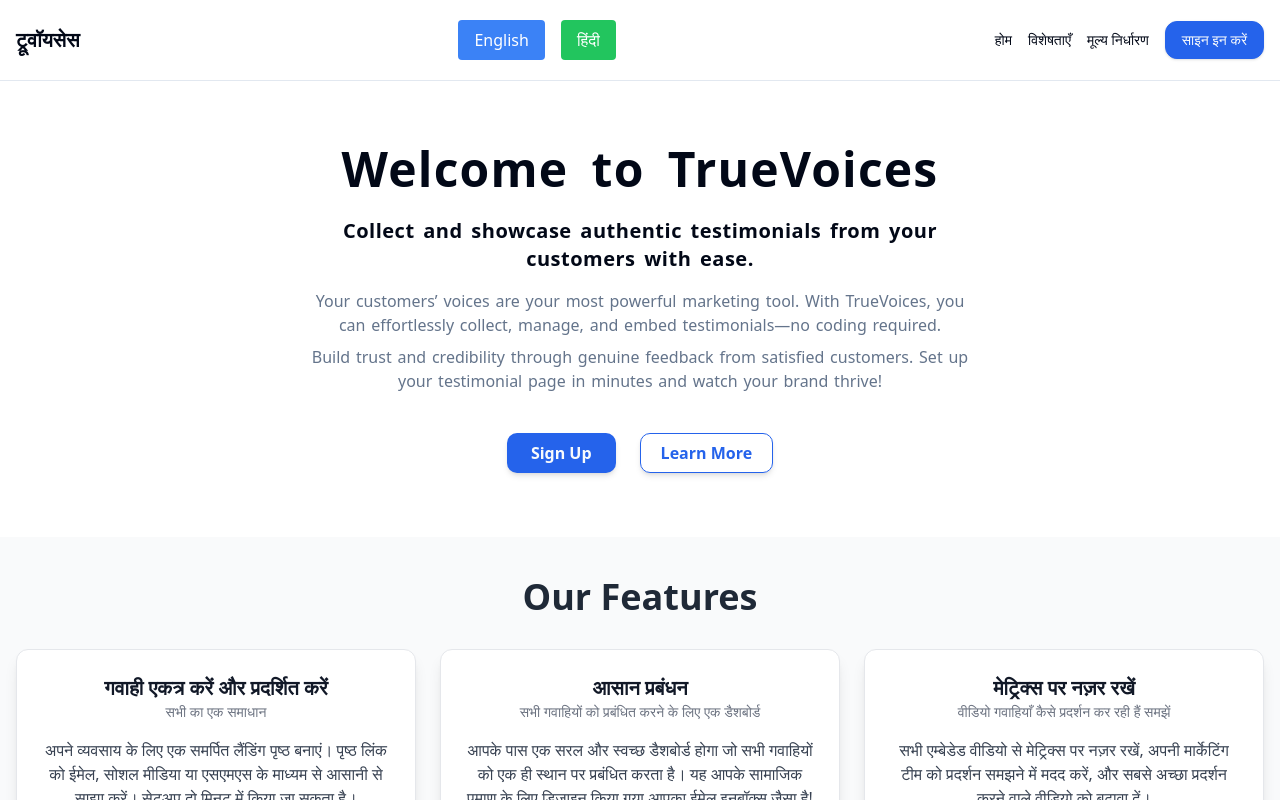
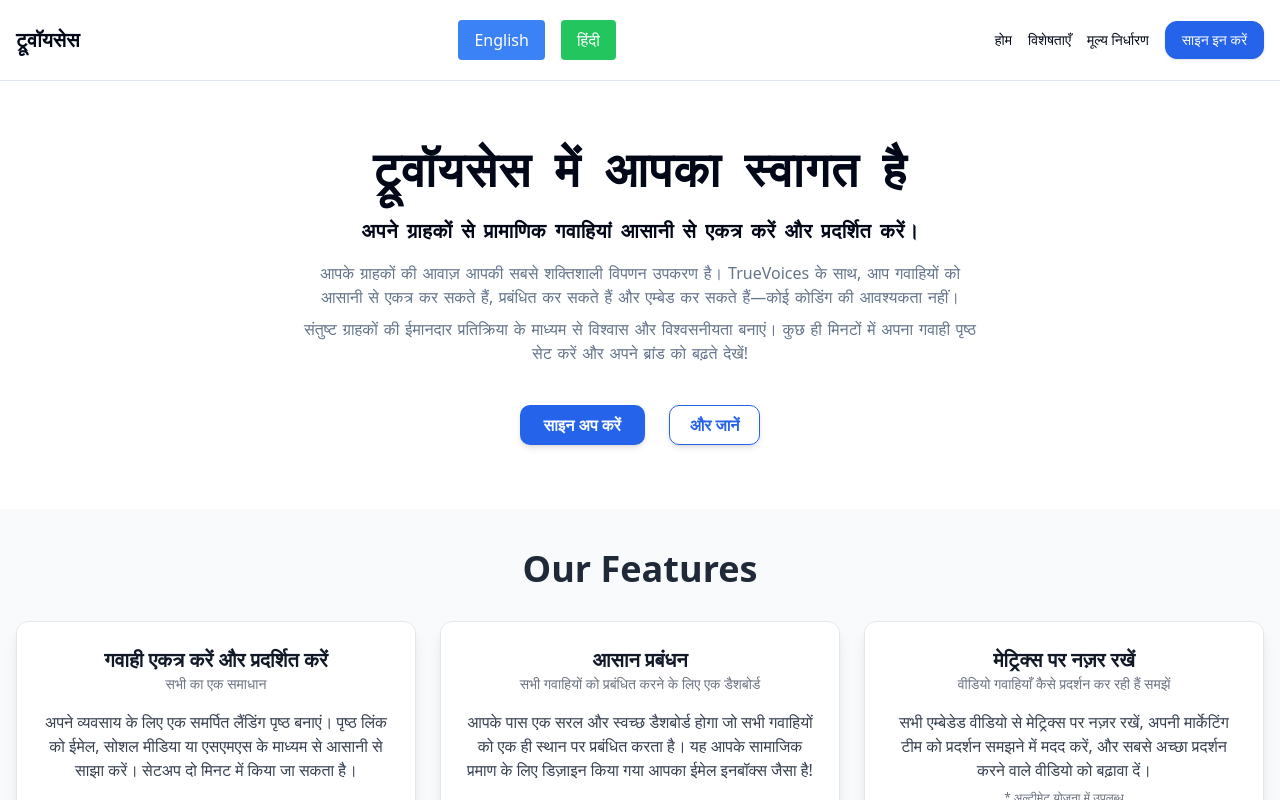
Before and after one commit to shreya2430/TrueVoices, a React (Vite) app in the folder app/: page / in a window 1280 px wide. Shown: the top 800 px of the page. Built offline with nearby package versions, Linux system fonts and the light colour scheme.

Commit message:
update Hero   to support internationalisation

```diff
--- a/app/src/components/LandingPage/Hero.tsx
+++ b/app/src/components/LandingPage/Hero.tsx
@@ -1,43 +1,41 @@
+import React from 'react';
 import { useNavigate } from 'react-router-dom';
+import { useTranslation } from 'react-i18next';
 
 const Hero = () => {
-
   const navigate = useNavigate();
+  const { t } = useTranslation();
 
   return (
     <section className="py-16 bg-background text-foreground">
       <div className="container mx-auto text-center max-w-2xl">
-        <h1 className="text-lg font-bold  sm:text-5xl tracking-wide [word-spacing:0.2em]">
-          Welcome to TrueVoices
+        <h1 className="text-lg font-bold sm:text-5xl tracking-wide [word-spacing:0.2em]">
+          {t('hero.title')}
         </h1>
 
-        <p className="mt-6 font-bold text-xl  tracking-wide [word-spacing:0.15em]">
-          Collect and showcase authentic testimonials from your customers with ease.
+        <p className="mt-6 font-bold text-xl tracking-wide [word-spacing:0.15em]">
+          {t('hero.subtitle')}
         </p>
 
-
         <p className="mt-4 text-m text-muted-foreground [word-spacing:0.1em]">
-          Your customers’ voices are your most powerful marketing tool. With TrueVoices, you can effortlessly collect, manage, and embed testimonials—no coding required.
+          {t('hero.paragraph1')}
         </p>
-
-
         <p className="mt-2 text-m text-muted-foreground [word-spacing:0.1em]">
-          Build trust and credibility through genuine feedback from satisfied customers. Set up your testimonial page in minutes and watch your brand thrive!
+          {t('hero.paragraph2')}
         </p>
-
 
         <div className="mt-10 flex justify-center space-x-6">
           <button
             onClick={() => navigate('/register')}
             className="h-10 px-6 font-semibold rounded-md bg-primary text-primary-foreground shadow-md hover:bg-primary/90 transition"
           >
-            Sign Up
+            {t('hero.buttonSignUp')}
           </button>
-          <button type="submit"
-
+          <button
+            onClick={() => navigate('/learn-more')}
             className="h-10 px-5 font-semibold rounded-md shadow-md border border-primary text-primary hover:bg-primary/10 transition"
           >
-            Learn More
+            {t('hero.buttonLearnMore')}
           </button>
         </div>
       </div>
```
